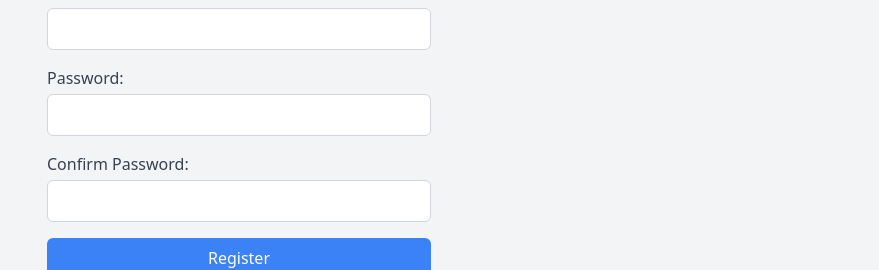
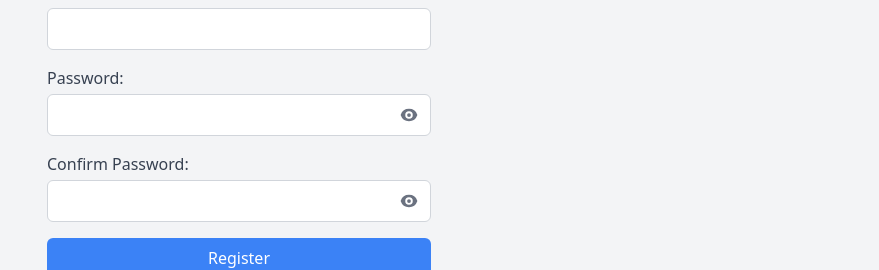
Before and after one commit to Jetrossgalinato/Finteach, a React (Vite) app in the folder Frontend/: page /register in a window 1280 px wide. Shown: the part 406-676 px from the top of the page, without its empty margins (401-1280 px from the left). Built offline with nearby package versions, Linux system fonts and the light colour scheme.

Commit message:
added eye icon on register and added an indicator

```diff
--- a/Frontend/src/pages/LoginPage.tsx
+++ b/Frontend/src/pages/LoginPage.tsx
@@ -8,7 +8,7 @@ function LoginPage() {
   const [password, setPassword] = useState('');
   const [darkMode, setDarkMode] = useState(false);
   const [errorMessage, setErrorMessage] = useState('');
-  const [showPassword, setShowPassword] = useState(false); // State for password visibility
+  const [showPassword, setShowPassword] = useState(false);
 
   const handleSubmit = async (e: React.FormEvent) => {
     e.preventDefault();
@@ -114,14 +114,14 @@ function LoginPage() {
           />
           <button
             type="button"
-            onClick={() => setShowPassword(!showPassword)} // Toggle visibility
+            onClick={() => setShowPassword(!showPassword)}
             className="absolute inset-y-0 right-3 flex items-center"
             aria-label="Toggle password visibility"
           >
             {showPassword ? (
-              <EyeSlashIcon className="mt-7 h-5 w-5 text-gray-500" /> // Eye-off icon for hiding password
+              <EyeSlashIcon className="mt-7 h-5 w-5 text-gray-500" />
             ) : (
-              <EyeIcon className="mt-7 h-5 w-5 text-gray-500" /> // Eye icon for showing password
+              <EyeIcon className="mt-7 h-5 w-5 text-gray-500" />
             )}
           </button>
         </div>
--- a/Frontend/src/pages/RegisterPage.tsx
+++ b/Frontend/src/pages/RegisterPage.tsx
@@ -1,5 +1,5 @@
 import React, { useState, useEffect } from 'react';
-import { SunIcon, MoonIcon } from '@heroicons/react/16/solid';
+import { SunIcon, MoonIcon, EyeIcon, EyeSlashIcon } from '@heroicons/react/16/solid';
 import axios from 'axios';
 import logo from '../assets/logo.png';
 
@@ -9,6 +9,7 @@ function RegisterPage() {
   const [confirmPassword, setConfirmPassword] = useState('');
   const [username, setUsername] = useState('');
   const [darkMode, setDarkMode] = useState(false);
+  const [showPassword, setShowPassword] = useState(false);
 
   const handleSubmit = async (e: React.FormEvent) => {
     e.preventDefault();
@@ -107,27 +108,54 @@ function RegisterPage() {
             required
           />
         </div>
-        <div>
+        <div className='relative'>
           <label htmlFor="password" className="block text-left text-gray-700 dark:text-gray-200 mb-1">Password:</label>
           <input
-            type="password"
+            type={showPassword ? 'text' : 'password'}
             id="password"
             value={password}
             onChange={(e) => setPassword(e.target.value)}
             className="w-full px-4 py-2 border border-gray-300 dark:border-gray-600 bg-white dark:bg-gray-700 text-black dark:text-white rounded-md focus:outline-none focus:ring-2 focus:ring-blue-500"
             required
           />
+          <button
+            type="button"
+            onClick={() => setShowPassword(!showPassword)}
+            className="absolute inset-y-0 right-3 flex items-center"
+            aria-label="Toggle password visibility"
+          >
+            {showPassword ? (
+              <EyeSlashIcon className="mt-7 h-5 w-5 text-gray-500" />
+            ) : (
+              <EyeIcon className="mt-7 h-5 w-5 text-gray-500" />
+            )}
+          </button>
         </div>
-        <div>
+        <div className='relative'>
           <label htmlFor="confirm-password" className="block text-left text-gray-700 dark:text-gray-200 mb-1">Confirm Password:</label>
           <input
-            type="password"
+            type={showPassword ? 'text' : 'password'}
             id="confirm-password"
             value={confirmPassword}
             onChange={(e) => setConfirmPassword(e.target.value)}
             className="w-full px-4 py-2 border border-gray-300 dark:border-gray-600 bg-white dark:bg-gray-700 text-black dark:text-white rounded-md focus:outline-none focus:ring-2 focus:ring-blue-500"
             required
           />
+          <button
+            type="button"
+            onClick={() => setShowPassword(!showPassword)}
+            className="absolute inset-y-0 right-3 flex items-center"
+            aria-label="Toggle password visibility"
+          >
+            {showPassword ? (
+              <EyeSlashIcon className="mt-7 h-5 w-5 text-gray-500" />
+            ) : (
+              <EyeIcon className="mt-7 h-5 w-5 text-gray-500" />
+            )}
+          </button>
+          {confirmPassword && password !== confirmPassword && (
+            <p className="text-red-500 text-sm mt-1">Passwords do not match</p>
+          )}
         </div>
         <button
           type="submit"
```
